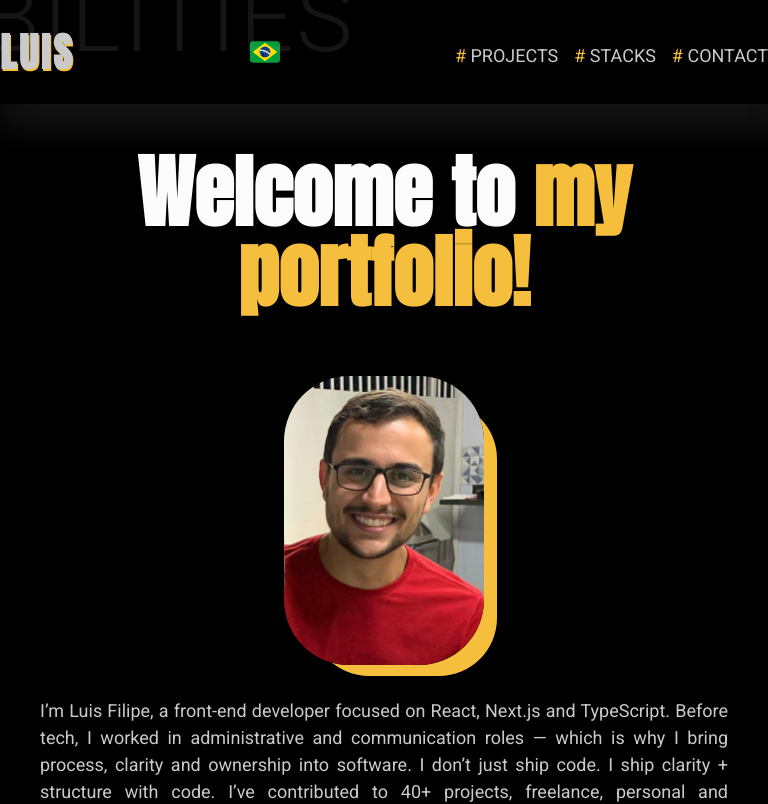
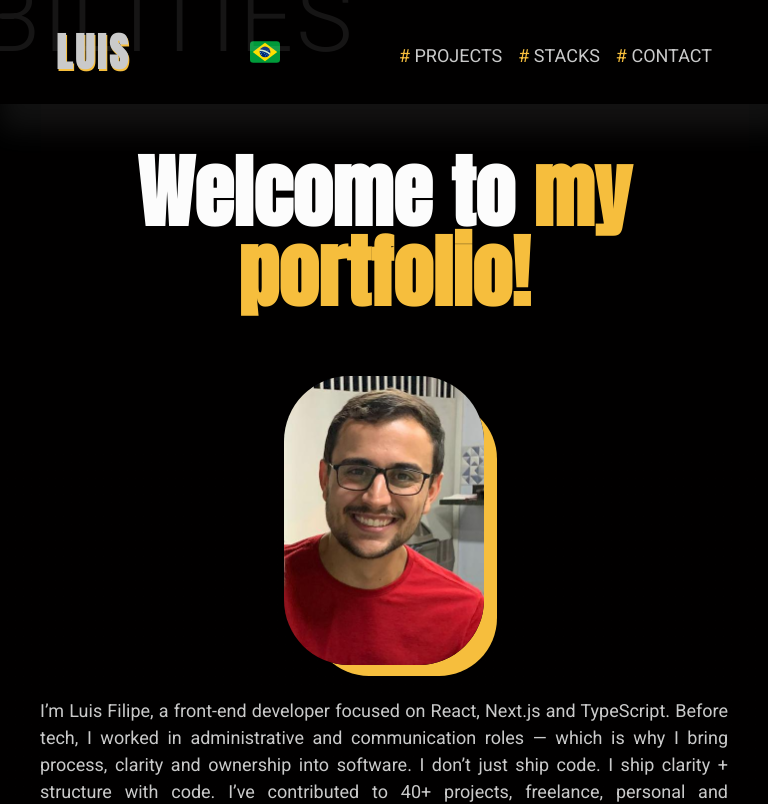
Before and after one commit to luisfilipe21/fullstack_portfolio, a React (Vite) app: page / in a window 768 px wide. Shown: the top 804 px of the page. Built offline with nearby package versions, Linux system fonts and the light colour scheme.

Commit message:
fix: final adjustments on aboutme section

```diff
--- a/src/components/About/style.module.scss
+++ b/src/components/About/style.module.scss
@@ -11,9 +11,10 @@
     }
 
       @media(min-width: 532px) {
+
     }
     .boxDivider {
-        gap:3rem;
+        gap:1rem;
 
         display: flex;
         flex-direction: column;
@@ -22,7 +23,7 @@
         @media(min-width: 768px) {
             justify-content: space-between;
             box-sizing: border-box;
-
+            gap:3rem;
 
         }
 
--- a/src/components/Header/style.module.scss
+++ b/src/components/Header/style.module.scss
@@ -2,10 +2,15 @@
     width: 100%;
     max-width: 1280px;
     box-shadow: 10px 16px 26px 10px var(--gray-2);
+    margin: 0 auto;
+    padding-left: 0 3.5rem;
+
+    @media (max-width: 768px) {
+        padding: 1rem ;
+    }
 
     .box {
-        width: 100%;
-        padding: 1rem 0;
+        padding: 1rem 2.5rem;
 
         display: flex;
         align-items: center;
--- a/src/styles/grid.scss
+++ b/src/styles/grid.scss
@@ -14,9 +14,9 @@
     max-width: 1280px;
 
     margin: 0 auto;
-    padding-left: 3.5rem;
-    padding-right: 3.5rem;
+    padding-left: 0 3.5rem;
+
     @media (max-width: 768px) {
-        padding: 1rem 0;
+        padding: 1rem ;
     }
 }
--- a/src/styles/typography.scss
+++ b/src/styles/typography.scss
@@ -34,8 +34,11 @@
     font-weight: var(--weight-1);
     font-family: var(--font-1);
     letter-spacing: 5px;
-    margin: 3.5rem 0 0.5rem 0;
     text-align: justify;
+
+    @media (min-width: 768px){
+        font-size: var(--size-1);
+    }
 
 }
 
```
Also changed, not shown: src/components/Header/index.jsx (line endings or trailing spaces).
